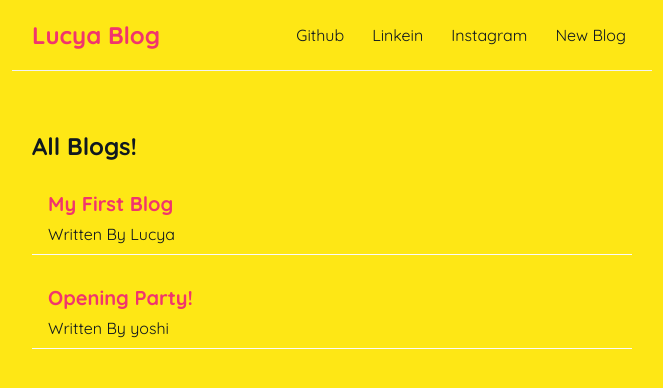
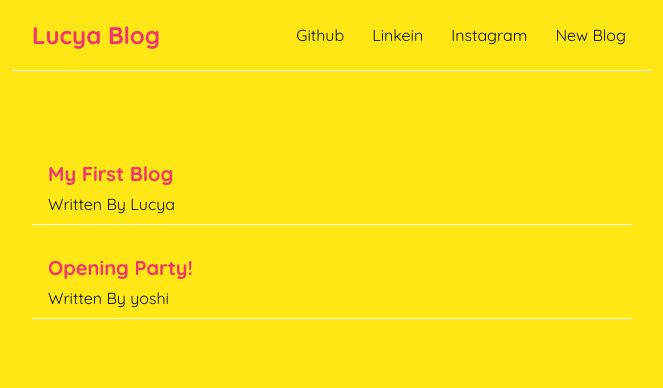
Before and after one commit to Lucy-okoth/Lucya_blog, a React (Create React App) app: page / in a window 1280 px wide. Shown: the top 388 px of the page, without its empty margins (308-971 px from the left). Built offline with nearby package versions, Linux system fonts and the light colour scheme; data requests are answered from the project's data file.

Commit message:
Modified data using useeffect

```diff
--- a/src/Home.jsx
+++ b/src/Home.jsx
@@ -1,36 +1,15 @@
 import { useState, useEffect } from "react";
 import BlogList from "./BlogList";
+import useFetch from "./UseFetch";
+
 const Home = () => {
-   const [blogs, setBlogs] = useState(null);
-   const [isPending, setIsPending] = useState(true);
+const {data: blogs, isPending, error} = useFetch(" http://localhost:8000/blogs")
 
-//    const [name, setName] = useState("Lucya")
-
-
-//    const handleDelete = (id) => {
-//     const newBlogs = blogs.filter(blog => blog.id !== id);
-//     setBlogs(newBlogs);
-//    }
-
-   useEffect (() =>{
-    setTimeout(() => {
-        fetch(" http://localhost:8000/blogs")
-    .then(res => {
-    return res.json();
-    })
-    .then (data => {
-        // console.log(data);
-        setBlogs(data);
-        setIsPending(false);
-
-    })
-    }, 1000);
-   }, []);
     return (
         <div className="home">
+            {error &&<div>{ error }</div>}
             { isPending && <div>Loading...</div>}
-           {blogs && <BlogList blogs={blogs} title="All Blogs!" />}
-
+            { blogs && <BlogList blogs={blogs} /> }
 
         </div>
      );
--- /dev/null
+++ b/src/UseFetch.jsx
@@ -0,0 +1,38 @@
+import { useEffect, useState } from "react";
+
+const useFetch = (url) =>{
+    const [data, setData] = useState(null);
+   const [isPending, setIsPending] = useState(true);
+   const [error, setError] = useState(null);
+
+    useEffect (() =>{
+        setTimeout(() => {
+                fetch(url)
+            .then(res => {
+                // console.log(res);
+             if(!res.ok ){
+                throw Error ("Could not fetch data");
+
+             }
+            return res.json();
+            })
+            .then (data => {
+                // console.log(data);
+                setIsPending(false);
+                setData(data);
+                // setIsPending(false);
+                setError(null);
+
+            })
+            .catch(err => {
+                setIsPending(false);
+              setError(err.message);
+
+            })
+        }, 1000);
+       }, [url]);
+
+       return {data, isPending, error}
+}
+
+export default useFetch;
```
